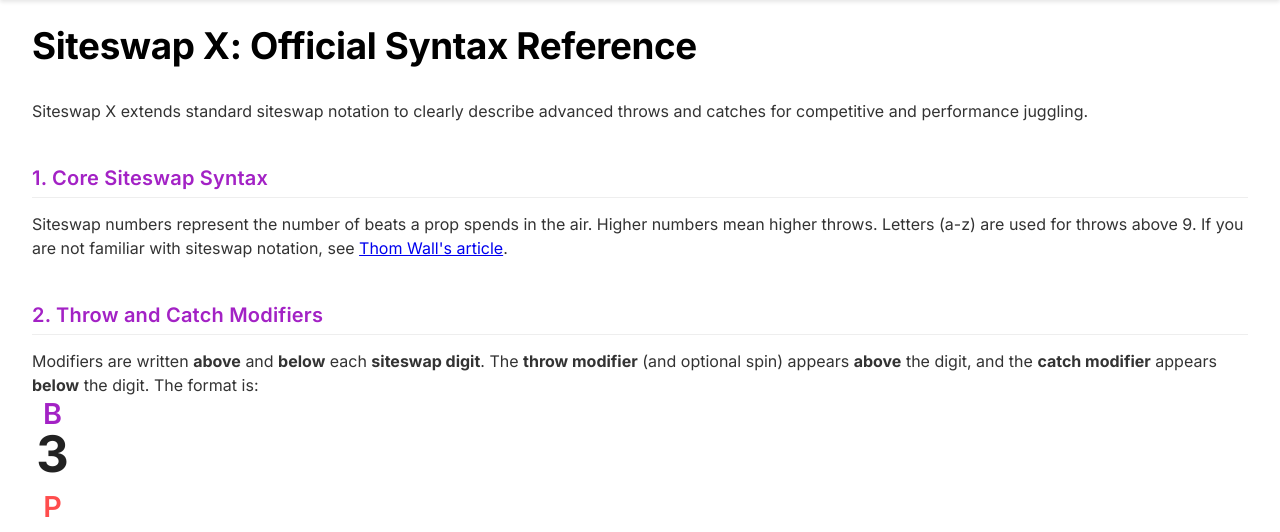
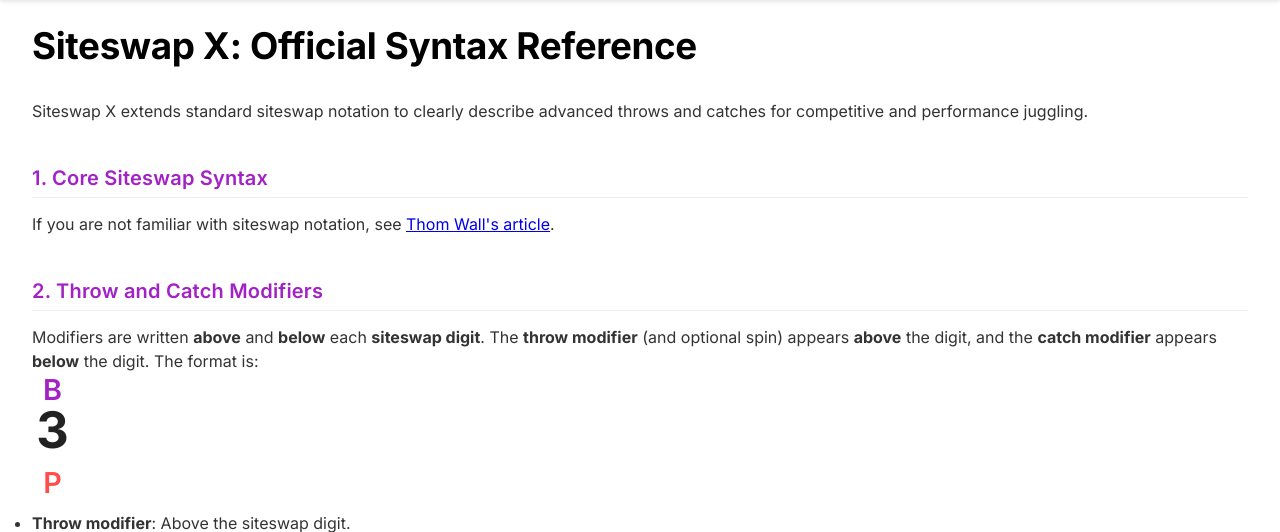
Before and after one commit to ofekraf/jugglefit_website, a Flask app: page /Siteswap_x in a window 1280 px wide. Shown: the part 72-604 px from the top of the page. Run offline with Flask 3, Linux system fonts and the light colour scheme.

Commit message:
remove unnecessary text

```diff
--- a/templates/siteswap_x.html
+++ b/templates/siteswap_x.html
@@ -7,7 +7,7 @@
 	<p class="lead">Siteswap X extends standard siteswap notation to clearly describe advanced throws and catches for competitive and performance juggling.</p>
 
 	<h2>1. Core Siteswap Syntax</h2>
-	<p>Siteswap numbers represent the number of beats a prop spends in the air. Higher numbers mean higher throws. Letters (a-z) are used for throws above 9. If you are not familiar with siteswap notation, see <a href="https://thomwall.com/siteswap-fundamentals/" target="_blank" rel="noopener noreferrer">Thom Wall's article</a>.</p>
+	<p>If you are not familiar with siteswap notation, see <a href="https://thomwall.com/siteswap-fundamentals/" target="_blank" rel="noopener noreferrer">Thom Wall's article</a>.</p>
 
 		<h2>2. Throw and Catch Modifiers</h2>
 	<p>Modifiers are written <strong>above</strong> and <strong>below</strong> each <strong>siteswap digit</strong>. The <strong>throw modifier</strong> (and optional spin) appears <strong>above</strong> the digit, and the <strong>catch modifier</strong> appears <strong>below</strong> the digit. The format is:</p>
```
